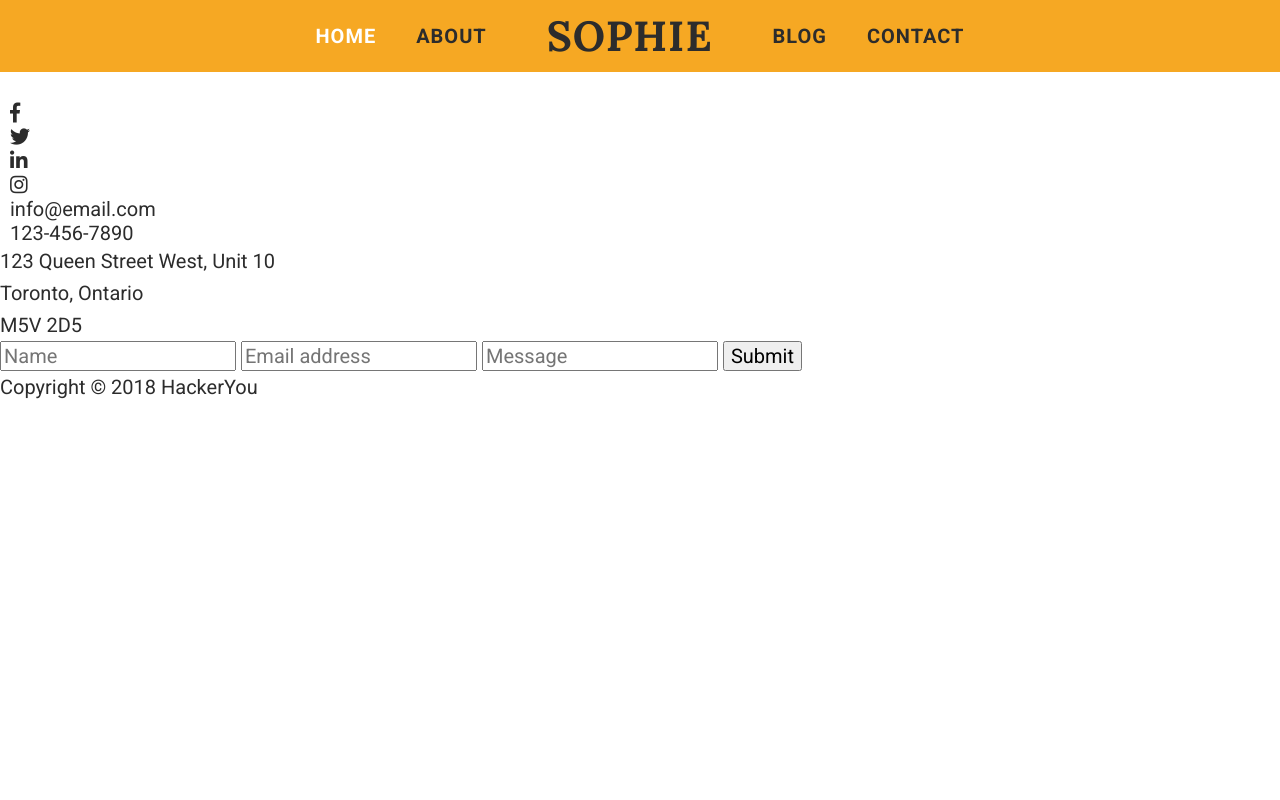
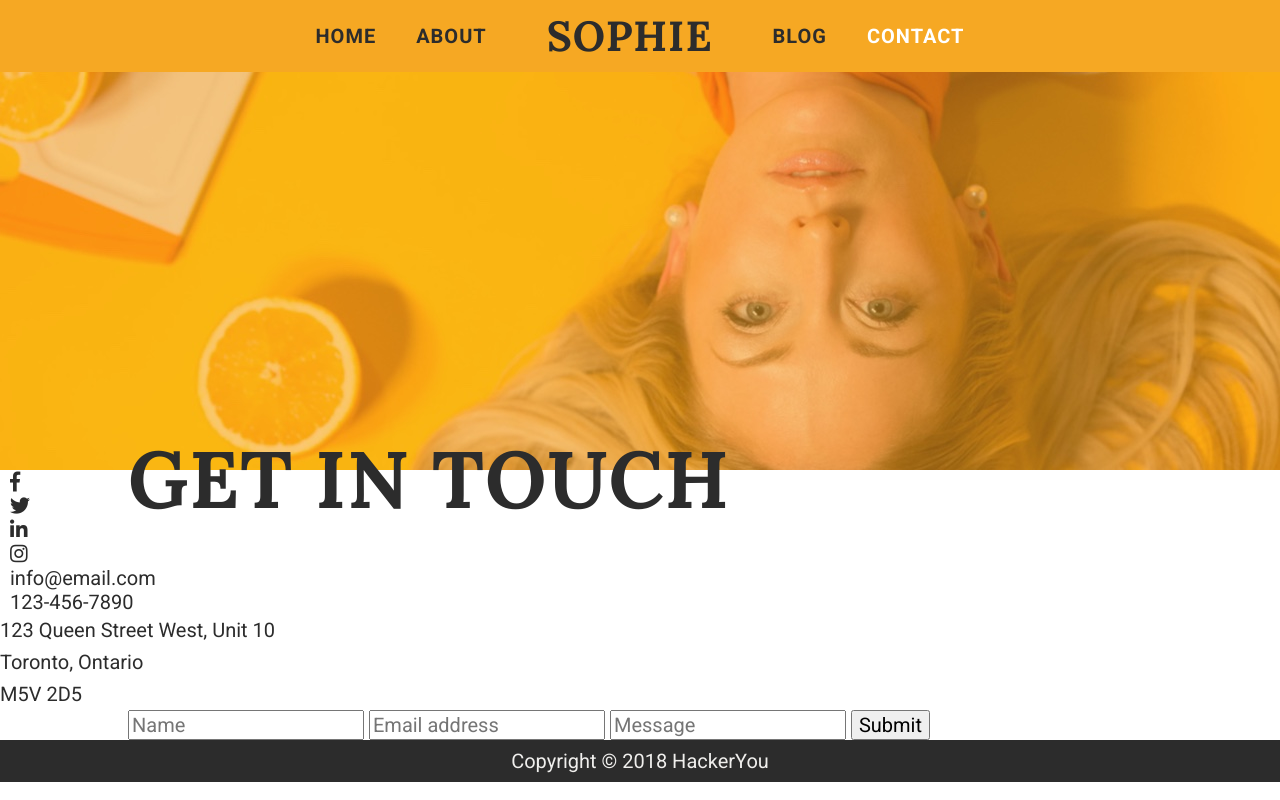
Before and after one commit to tunimosmann/maria_mosmann_project2, a plain HTML site: page contact.html in a window 1280 px wide. Drawn offline with Linux system fonts and the light colour scheme.

Commit message:
SCSS: header, footer :tangerine:

```diff
--- a/contact.html
+++ b/contact.html
@@ -34,7 +34,7 @@
 <nav class="nav">
     <ul class="nav__main-menu">
         <li class="nav__items">
-            <a href="#home" class="nav__links nav__links--color">Home</a>
+            <a href="#home" class="nav__links">Home</a>
         </li>
 
         <li class="nav__items">
@@ -50,15 +50,17 @@
         </li>
 
         <li class="nav__items">
-            <a href="contact.html" class="nav__links">Contact</a>
+            <a href="contact.html" class="nav__links nav__links--color">Contact</a>
         </li>
     </ul>
 </nav>
 <!-- STICKY NAV MENU END -->
 
 <!-- HEADER STARTS -->
-<header class="header">
-    <h1 class="header__heading">Get in Touch</h1>
+<header class="header header--small">
+    <div class="header__wrapper header__wrapper--small header__wrapper--background wrapper">
+        <h1 class="header__heading header__heading--small">Get in Touch</h1>
+    </div>
 </header>
 <!-- HEADER ENDS -->
 
--- /dev/null
+++ b/styles/partials/_footer.scss
@@ -0,0 +1,8 @@
+.copyright {
+    background: $text;
+    padding: 5px;
+    &__text {
+        color: $background;
+        text-align: center;
+    }
+}
--- a/styles/partials/_global.scss
+++ b/styles/partials/_global.scss
@@ -42,4 +42,5 @@ img {
 
 .wrapper {
     width: 80%;
+    margin: 0 auto;
 }
--- /dev/null
+++ b/styles/partials/_header.scss
@@ -0,0 +1,48 @@
+.header {
+    background: $color;
+    height: 90vh;
+    &--small {
+        height: 50vh;
+        background: none;
+    }
+    &__wrapper {
+        display: flex;
+        justify-content: space-around;
+        align-items: center;
+        height: 100%;
+        margin-top: 70px;
+        &--small {
+        width: 100%;
+        background: url(../assets/blog-image-1.jpg);
+        background-size: cover;
+        background-repeat: no-repeat;
+        position: relative;
+        }
+        &--background {
+            background: url(../assets/contact-image-1.jpg);
+        }
+    }
+    &__title {
+        position: relative;
+    }
+    &__heading {
+        @include heading(150);
+        font-family: 'Lora', serif;
+        &--small {
+        @include heading(80);
+        position: absolute;
+        left: 10%;
+        bottom: -15%;
+        }
+    }
+    &__text-image {
+        position: absolute;
+        top: -20%;
+        left: -10%;
+    }
+    &__image {
+        box-shadow: 20px 20px 0 0 #fff;
+        position: relative;
+        top: 50px;
+    }
+}
--- a/styles/partials/_nav.scss
+++ b/styles/partials/_nav.scss
@@ -3,6 +3,7 @@
     width: 100%;
     position: fixed;
     top: 0;
+    z-index: 10;
     &__main-menu {
         width: 80%;
         // max-width: 600px;
--- a/styles/style.scss
+++ b/styles/style.scss
@@ -2,3 +2,5 @@
 @import "partials/setup";
 @import "partials/global";
 @import "partials/nav";
+@import "partials/header";
+@import "partials/_footer";
```
Also changed, not shown: blog.html (+6 -4 lines), index.html (+8 -6 lines), styles/style.css, 1 other file.
